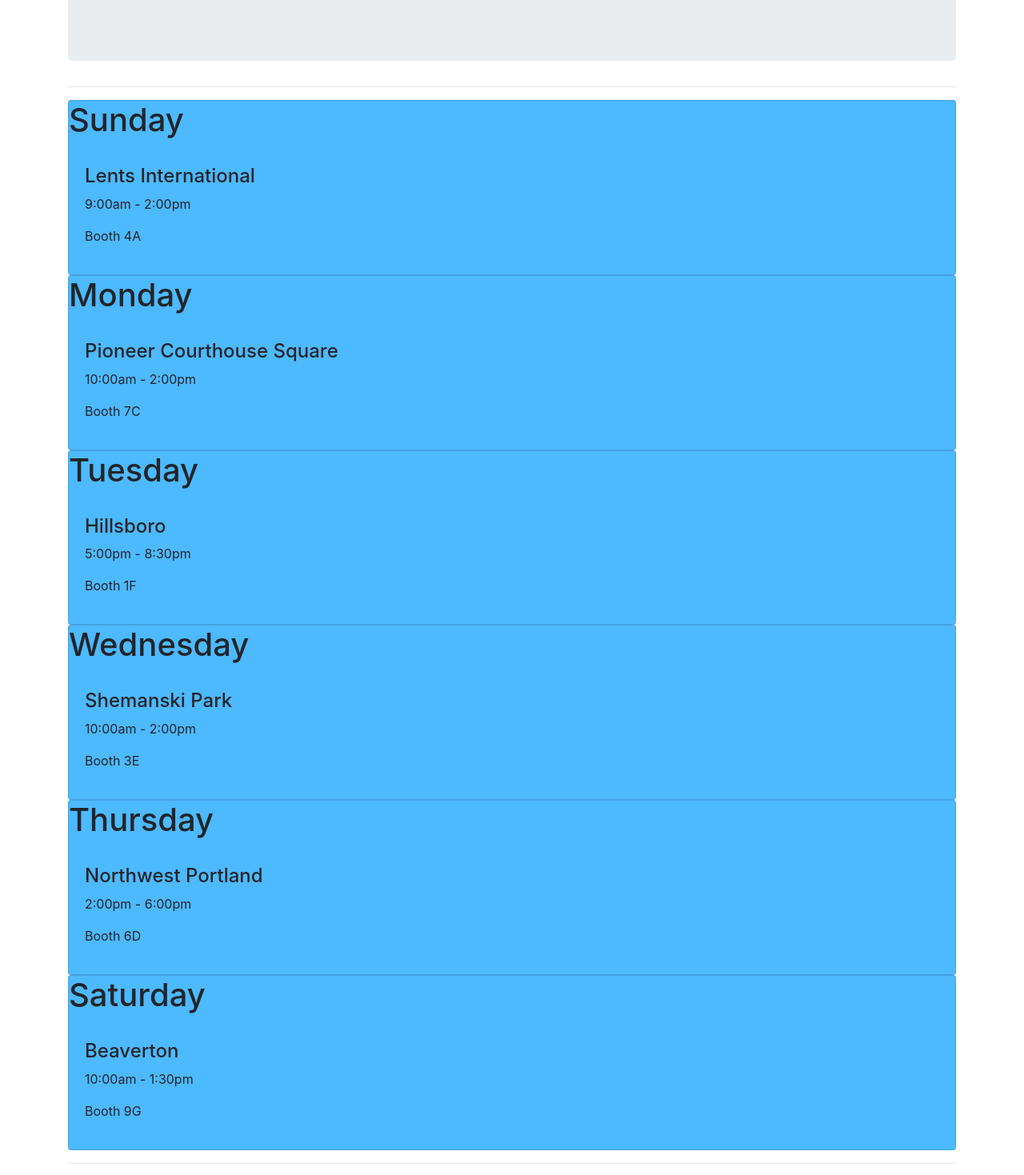
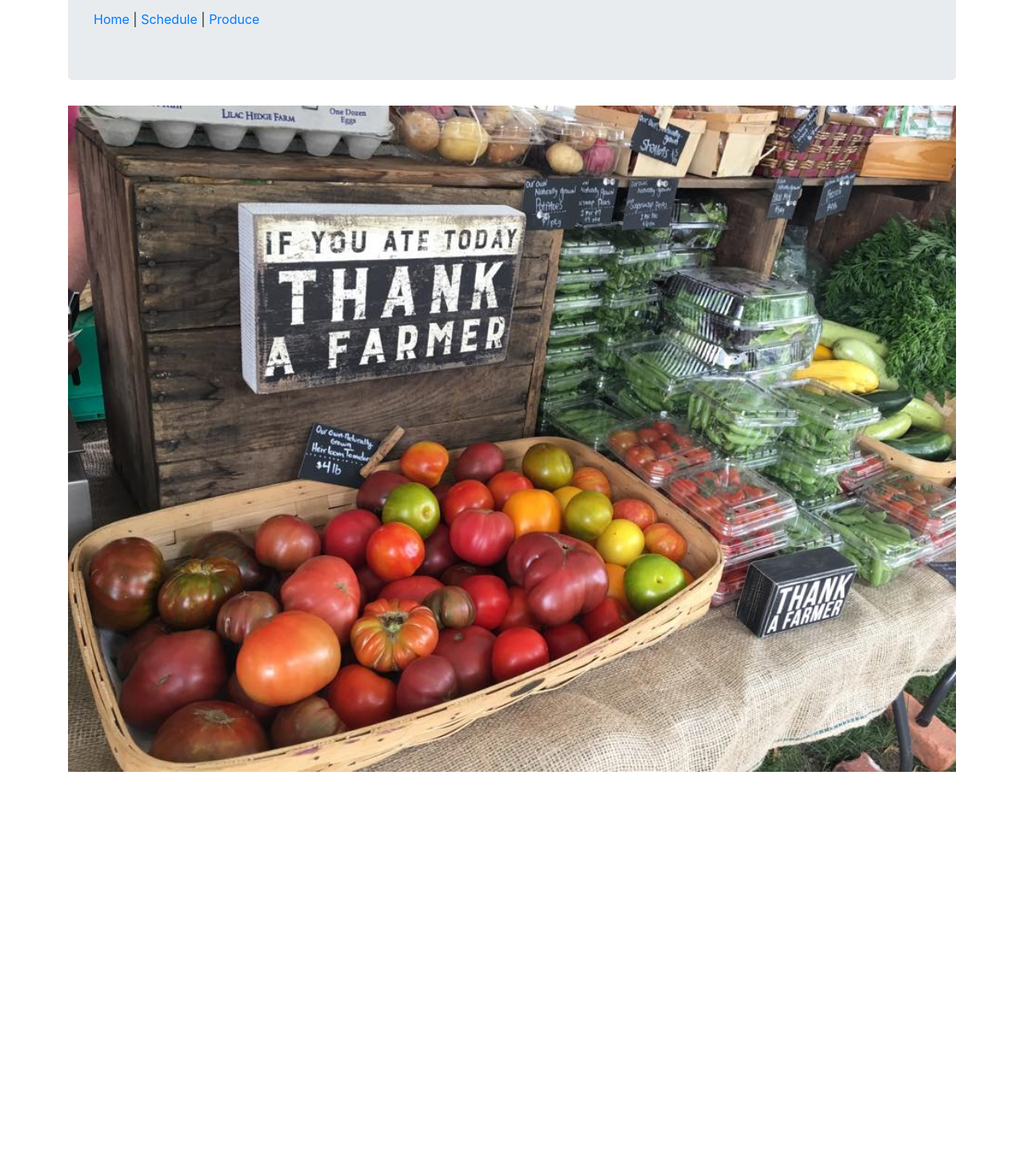
Before and after one commit to RogersNL/farmers-market, a React app: page / in a window 1280 px wide. Shown: the part 260-1729 px from the top of the page at 80% size. After the commit the page ends 1225 px from the top, so only its background shows below. Built offline with nearby package versions, Linux system fonts and the light colour scheme.

Commit message:
Add image and routing.

```diff
--- a/src/components/App.jsx
+++ b/src/components/App.jsx
@@ -2,12 +2,17 @@ import React from 'react';
 import Schedule from './Schedule';
 import ProduceList from './ProduceList';
 import Header from './Header';
+import Home from './Home';
+import { Switch, Route } from 'react-router-dom';
 function App(){
   return(
     <div className="container">
       <Header/>
-      <Schedule/>
-      <ProduceList/>
+      <Switch>
+        <Route exact path='/' component={Home} />
+        <Route path='/schedule' component={Schedule} />
+        <Route path='/produce' component={ProduceList} />
+      </Switch>
     </div>
 
   );
--- a/src/components/Header.jsx
+++ b/src/components/Header.jsx
@@ -1,6 +1,7 @@
 import React from 'react';
+import { Link } from 'react-router-dom';
 
-function App(){
+function Header(){
   return(
     <div className="jumbotron">
       <style jsx>{`
@@ -17,9 +18,10 @@ function App(){
       `}</style>
       <h1>Avery's Organics</h1>
       <h2>Farmer's Market Schedule</h2>
+      <Link to="/">Home</Link> | <Link to="/schedule">Schedule</Link> | <Link to="/produce">Produce</Link>
     </div>
 
   );
 }
 
-export default App;
+export default Header;
--- /dev/null
+++ b/src/components/Home.jsx
@@ -0,0 +1,17 @@
+import React from 'react';
+import marketImage from '../assets/images/market.jpg';
+
+function Home(){
+  return(
+    <div>
+      <img src={marketImage}/>
+      <style jsx>{`
+        img {
+          width: 100%;
+        }
+      `}</style>
+    </div>
+  );
+}
+
+export default Home;
--- a/src/components/Produce.jsx
+++ b/src/components/Produce.jsx
@@ -6,9 +6,9 @@ function Produce(props){
     <div className = "card">
       <h3 className = "card-title">{props.month}</h3>
       <div className = "card-body">
-      <ul>{props.selection.map((produce, index) =>
-        <li key={index}>{produce}</li>
-      )}</ul>
+        <ul>{props.selection.map((produce, index) =>
+          <li key={index}>{produce}</li>
+        )}</ul>
       </div>
       <style jsx>
         {`h3 {
--- a/src/index.jsx
+++ b/src/index.jsx
@@ -3,11 +3,14 @@ import ReactDOM from 'react-dom';
 import App from './components/App';
 import { AppContainer } from 'react-hot-loader';
 import Bootstrap from 'bootstrap/dist/css/bootstrap.css';
+import { HashRouter } from 'react-router-dom';
 
 const render = (Component) => {
   ReactDOM.render(
     <AppContainer>
-      <Component/>
+      <HashRouter>
+        <Component/>
+      </HashRouter>
     </AppContainer>,
     document.getElementById('react-app-root')
   );
--- a/webpack.config.js
+++ b/webpack.config.js
@@ -61,15 +61,14 @@ module.exports = {
         loader: "style-loader!css-loader"
       },
       {
-        test: /\.(jpg|png|gif|svg|pdf|ico)$/,
-        use: [
-          {
-            loader: 'file-loader',
-            options: {
-            name: '[path][name]-[hash:8].[ext]'
-            },
-          },
-        ]
+        test: /\.(png|gif|jp(e*)g|svg)$/,
+        use: {
+          loader: 'url-loader',
+          options: {
+            limit: 8000,
+            name: 'images/[hash]-[name].[ext]'
+          }
+        }
       }
     ]
   },
```
Also changed, not shown: package.json (+5 -3 lines), src/assets/images/market.jpg (added), 1 other file (tests, documents, lock files or other folders).
